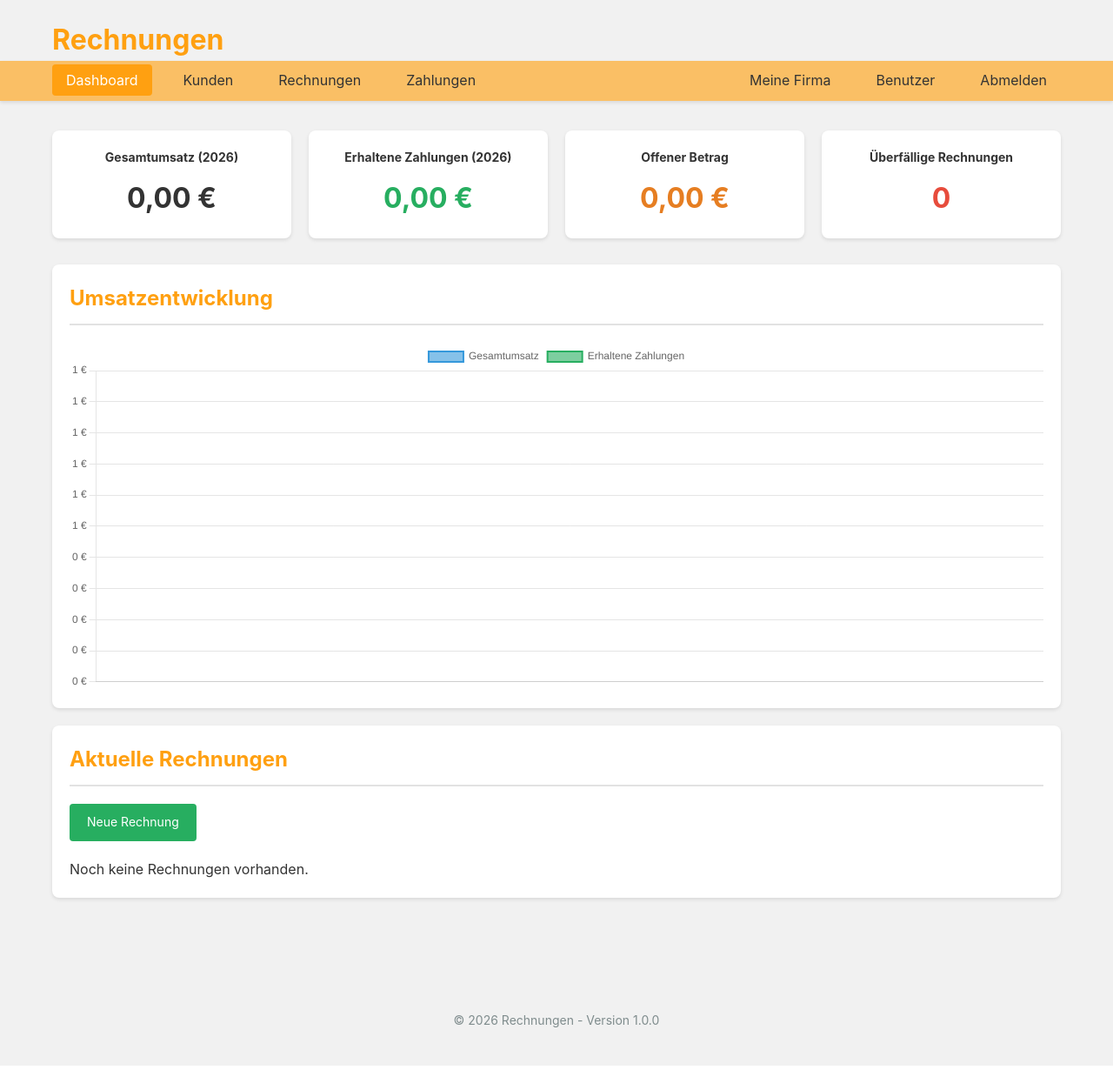
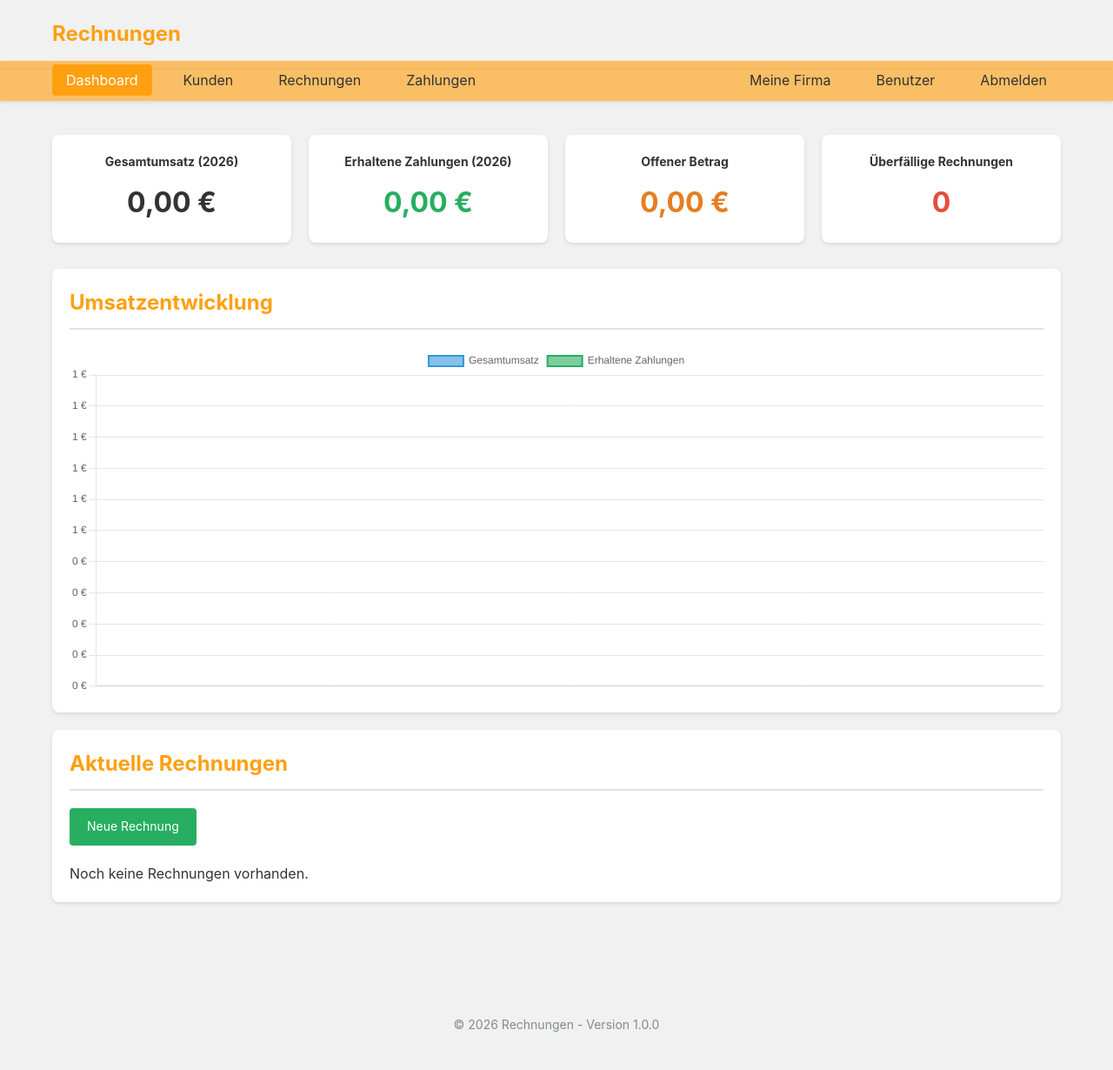
Before and after one commit to olschlue/InvocingNG, a PHP site: page / in a window 1280 px wide. Shown: the whole page at 87% size. Run offline with PHP 8.4, Linux system fonts and the light colour scheme; the visitor is signed in with stand-in values (Sample User, id 1); data comes from the database, SQL or seed files in the repository; data that the repository does not hold is empty.

Commit message:
Fix header and navbar overlap by adjusting padding and z-index

```diff
--- a/public/includes/header.php
+++ b/public/includes/header.php
@@ -17,7 +17,7 @@
             background: <?php echo APP_BACKGROUND_COLOR; ?>;
             color: <?php echo APP_TEXT_COLOR; ?>;
             line-height: 1.6;
-            padding-top: 130px; /* Platz für sticky navbar + header */
+            padding-top: 135px; /* Platz für sticky navbar + header */
         }
 
         .container {
@@ -33,9 +33,13 @@
             top: 0;
             left: 0;
             right: 0;
-            z-index: 1000;
-            height: 70px;
-            /*box-shadow: 0 2px 4px rgba(0,0,0,0.1);*/
+            z-index: 999;
+            padding: 10px 0;
+            box-shadow: 0 1px 3px rgba(0,0,0,0.1);
+        }
+
+        header .container {
+            padding: 10px 20px;
         }
 
         header .header-content {
@@ -46,10 +50,12 @@
 
         header .logo {
             width: auto;
+            max-height: 40px;
         }
 
         header h1 {
             margin: 0;
+            font-size: 24px;
             color: <?php echo APP_PRIMARY_COLOR; ?>;
         }
 
@@ -57,7 +63,7 @@
             background: <?php echo APP_SECONDARY_COLOR; ?>;
             padding: 10px 0;
             position: fixed;
-            top: 70px; /* Nach dem Header - gleiche Höhe wie header height */
+            top: 70px; /* Nach dem Header */
             left: 0;
             right: 0;
             z-index: 1000;
```
